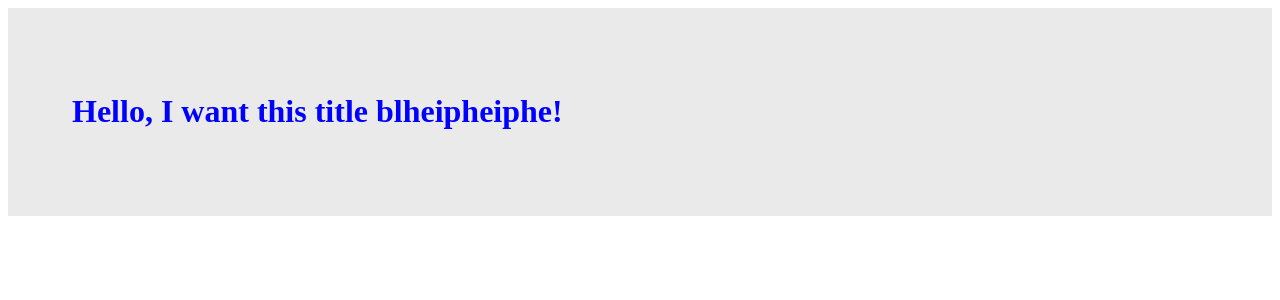
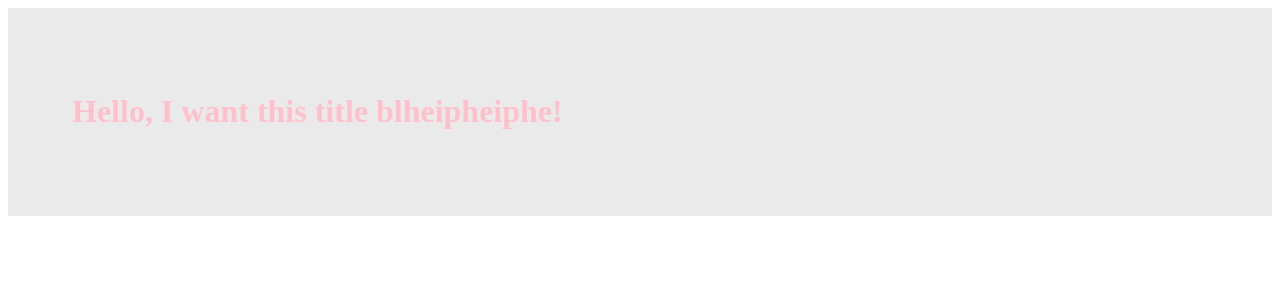
Before and after one commit to christianalfoni/new-git-flow, a React (Create React App) app: page / in a window 1280 px wide. Shown: the top 300 px of the page. Built offline with nearby package versions, Linux system fonts and the light colour scheme.

Commit message:
Resolved conflict

```diff
--- a/src/styles.css
+++ b/src/styles.css
@@ -1,6 +1,6 @@
 .App {
   opacity: 1;
   background-color: #EAEAEA;
-  color: blue;
+  color: pink;
   padding: 4rem;
 }
```
